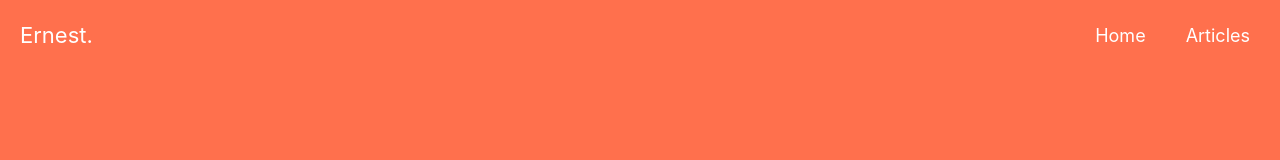
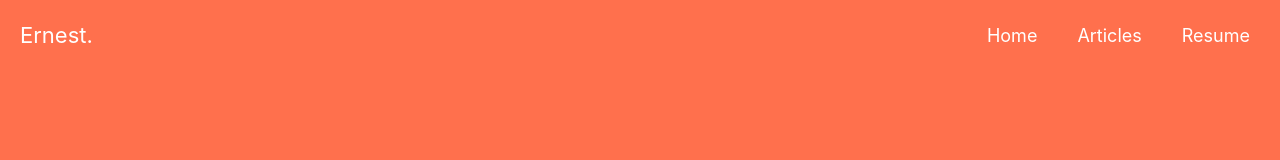
Before and after one commit to ernestviola/interactive-website, a React (Create React App) app: page / in a window 1280 px wide. Shown: the top 160 px of the page. Built offline with nearby package versions, Linux system fonts and the light colour scheme.

Commit message:
Added resume

```diff
--- a/src/components/CustomNavbar.js
+++ b/src/components/CustomNavbar.js
@@ -3,6 +3,7 @@ import {NavLink} from 'react-router-dom';
 import { FontAwesomeIcon } from '@fortawesome/react-fontawesome'
 import { faCoffee } from '@fortawesome/free-solid-svg-icons'
 import './CustomNavbar.css';
+import Resume from '../pictures/Resume.pdf'
 class CustomNavbar extends Component {
     constructor(props) {
         super(props);
@@ -32,6 +33,7 @@ class CustomNavbar extends Component {
                 <ul className={`main-nav ${this.state.clicked ? 'active' : ''}`} id="js-menu">
                     <li><NavLink exact to="/" className="nav-links">Home</NavLink></li>
                     <li><NavLink exact to="/articles" className="nav-links">Articles</NavLink></li>
+                    <li><NavLink exact to={Resume} className="nav-links" target = "_blank">Resume</NavLink></li>
                 </ul>
             </nav>
 
```
Also changed, not shown: 1 other file (tests, documents, lock files or other folders).
